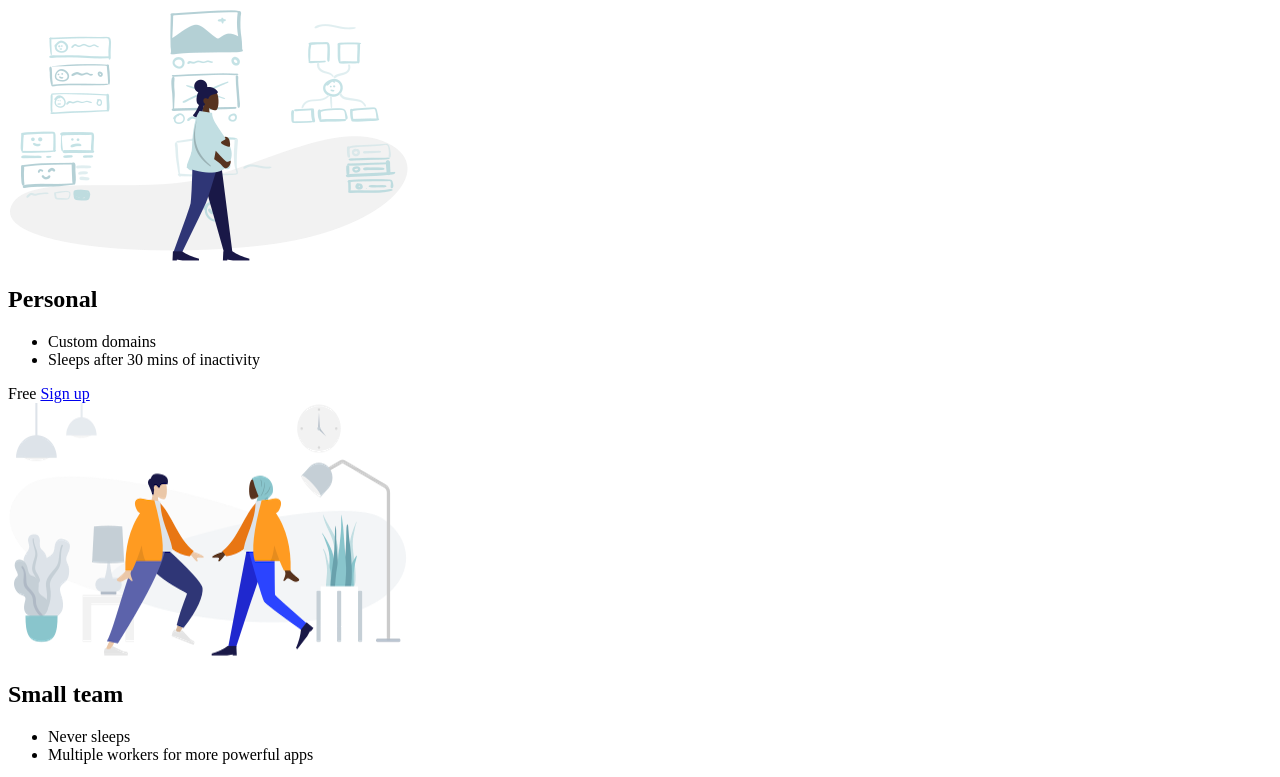
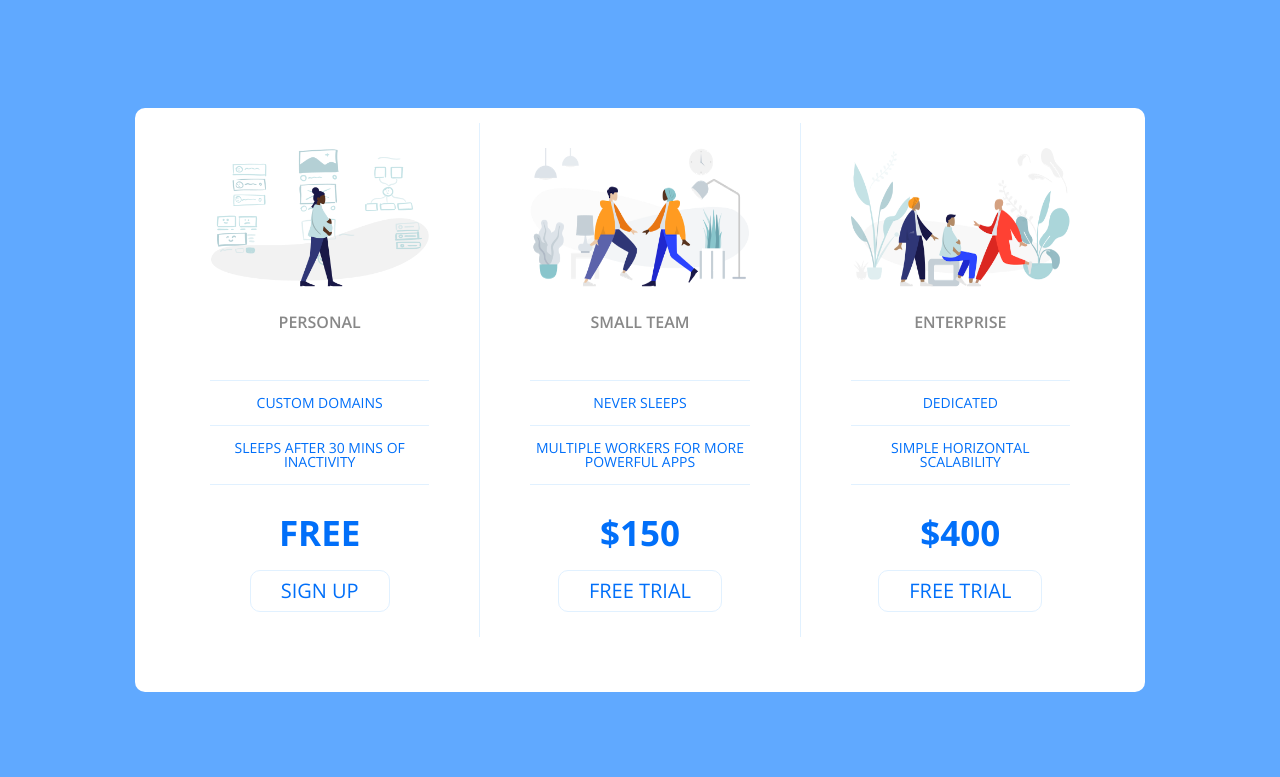
Before and after one commit to Severyn/priceTableStarter, a plain HTML site: page index.html in a window 1280 px wide. Shown: the top 777 px of the page. Drawn offline with nearby package versions, Linux system fonts and the light colour scheme.

Commit message:
add new project

```diff
--- a/app.css
+++ b/app.css
@@ -0,0 +1,109 @@
+html {
+    box-sizing: border-box;
+    font-family: "Open Sans", sans-serif;
+    --text-color-main: #016ff9;
+    --text-color-secondary: darkgray;
+    --background-color-main: white;
+}
+
+body {
+    background-color: #60a9ff;
+    display: flex;
+    justify-content: center;
+    align-items: center;
+    min-height: 100vh;
+}
+
+.panel {
+    background-color: white;
+    border-radius: 10px;
+    padding: 15px 25px;
+    width: 100%;
+    max-width: 960px;
+    display: flex;
+    flex-direction: column;
+    text-align: center;
+    text-transform: uppercase;
+}
+
+.panel .pricing-plan {
+    border-bottom: 1px solid #e1f1ff;
+    padding-bottom: 30px;
+    margin-bottom: 40px;
+}
+
+.panel .pricing-img {
+    width: fit-content;
+    margin-bottom: 25px;
+    max-width: 100%;
+}
+
+.pricing-header {
+    font-size: 16px;
+    color: #888;
+    font-weight: 600;
+    text-transform: uppercase;
+}
+
+.pricing-features {
+    margin: 50px 0 0;
+    text-align: center;
+    width: 100%;
+}
+
+.pricing-features-item {
+    font-size: 14px;
+    color: var(--text-color-main);
+    border-top: 1px solid #e1f1ff;
+    text-transform: uppercase;
+    width: 100%;
+    padding: 15px 0;
+}
+
+.pricing-price {
+    font-size: 35px;
+    padding-top: 30px;
+    display: inline-block;
+    text-align: center;
+    font-weight: 800;
+    text-transform: uppercase;
+    color: var(--text-color-main);
+    margin-bottom: 20px;
+    border-top: 1px solid #e1f1ff;
+    width: 100%;
+}
+
+.panel .pricing-button {
+    padding: 0 30px;
+    font-size: 20px;
+    font-weight: 400;
+    display: inline-block;
+    color: var(--text-color-main);
+    text-decoration: none;
+    text-transform: uppercase;
+    border: 1px solid #e1f1ff;
+    transition: background-color 200ms ease-in-out;
+    line-height: 40px;
+    border-radius: 10px;
+}
+
+.pricing-button:hover,
+.pricing-button:focus {
+    background-color: #e1f1ff;
+}
+
+@media (min-width: 900px) {
+    .panel {
+        flex-direction: row;
+    }
+
+    .panel .pricing-plan {
+        border-bottom: none;
+        border-right: 1px solid #e1f1ff;
+        padding: 25px 50px;
+    }
+
+    .pricing-plan:last-child {
+        border-right: none;
+    }
+}
--- a/index.html
+++ b/index.html
@@ -6,6 +6,7 @@
     <meta name="viewport" content="width=device-width, initial-scale=1.0">
     <title>Price Tiers</title>
     <link rel="stylesheet" href="https://fonts.googleapis.com/css?family=Open+Sans:400,600,700">
+    <link rel="stylesheet" href="reset-css.css">
     <link rel="stylesheet" href="app.css">
 </head>
 
--- /dev/null
+++ b/reset-css.css
@@ -0,0 +1,135 @@
+/* http://meyerweb.com/eric/tools/css/reset/
+   v2.0 | 20110126
+   License: none (public domain)
+*/
+
+html,
+body,
+div,
+span,
+applet,
+object,
+iframe,
+h1,
+h2,
+h3,
+h4,
+h5,
+h6,
+p,
+blockquote,
+pre,
+a,
+abbr,
+acronym,
+address,
+big,
+cite,
+code,
+del,
+dfn,
+em,
+img,
+ins,
+kbd,
+q,
+s,
+samp,
+small,
+strike,
+strong,
+sub,
+sup,
+tt,
+var,
+b,
+u,
+i,
+center,
+dl,
+dt,
+dd,
+ol,
+ul,
+li,
+fieldset,
+form,
+label,
+legend,
+table,
+caption,
+tbody,
+tfoot,
+thead,
+tr,
+th,
+td,
+article,
+aside,
+canvas,
+details,
+embed,
+figure,
+figcaption,
+footer,
+header,
+hgroup,
+menu,
+nav,
+output,
+ruby,
+section,
+summary,
+time,
+mark,
+audio,
+video {
+    margin: 0;
+    padding: 0;
+    border: 0;
+    font-size: 100%;
+    font: inherit;
+    vertical-align: baseline;
+}
+
+/* HTML5 display-role reset for older browsers */
+article,
+aside,
+details,
+figcaption,
+figure,
+footer,
+header,
+hgroup,
+menu,
+nav,
+section {
+    display: block;
+}
+
+body {
+    line-height: 1;
+}
+
+ol,
+ul {
+    list-style: none;
+}
+
+blockquote,
+q {
+    quotes: none;
+}
+
+blockquote:before,
+blockquote:after,
+q:before,
+q:after {
+    content: '';
+    content: none;
+}
+
+table {
+    border-collapse: collapse;
+    border-spacing: 0;
+}
```
Also changed, not shown: project-img.png (added), 1 other file.
